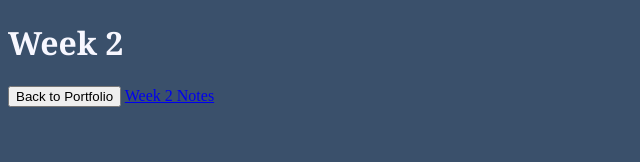
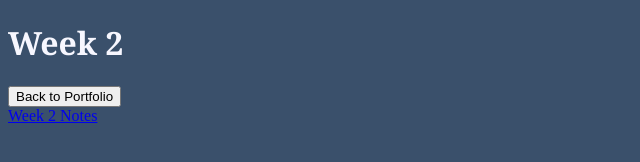
Before and after one commit to AtomicGothic/AtomicGothic.github.io, a plain HTML site: page week_2/index.html in a window 1280 px wide. Shown: the whole page, without its empty margins (0-640 px from the left). Drawn offline with Linux system fonts and the light colour scheme.

Commit message:
Added breakline.

```diff
--- a/week_2/index.html
+++ b/week_2/index.html
@@ -8,7 +8,7 @@
 </head>
 <body style="background-color:#3a506b;">
   <h1 style="color:#f7f7ff; font-family:georgia;">Week 2</h1>
-  <button onclick="window.location.href = '../index.html';">Back to Portfolio</button>
+  <button onclick="window.location.href = '../index.html';">Back to Portfolio</button><br>
   <a href = "week2notes.html">Week 2 Notes</a>
 </body>
 </html>
```
